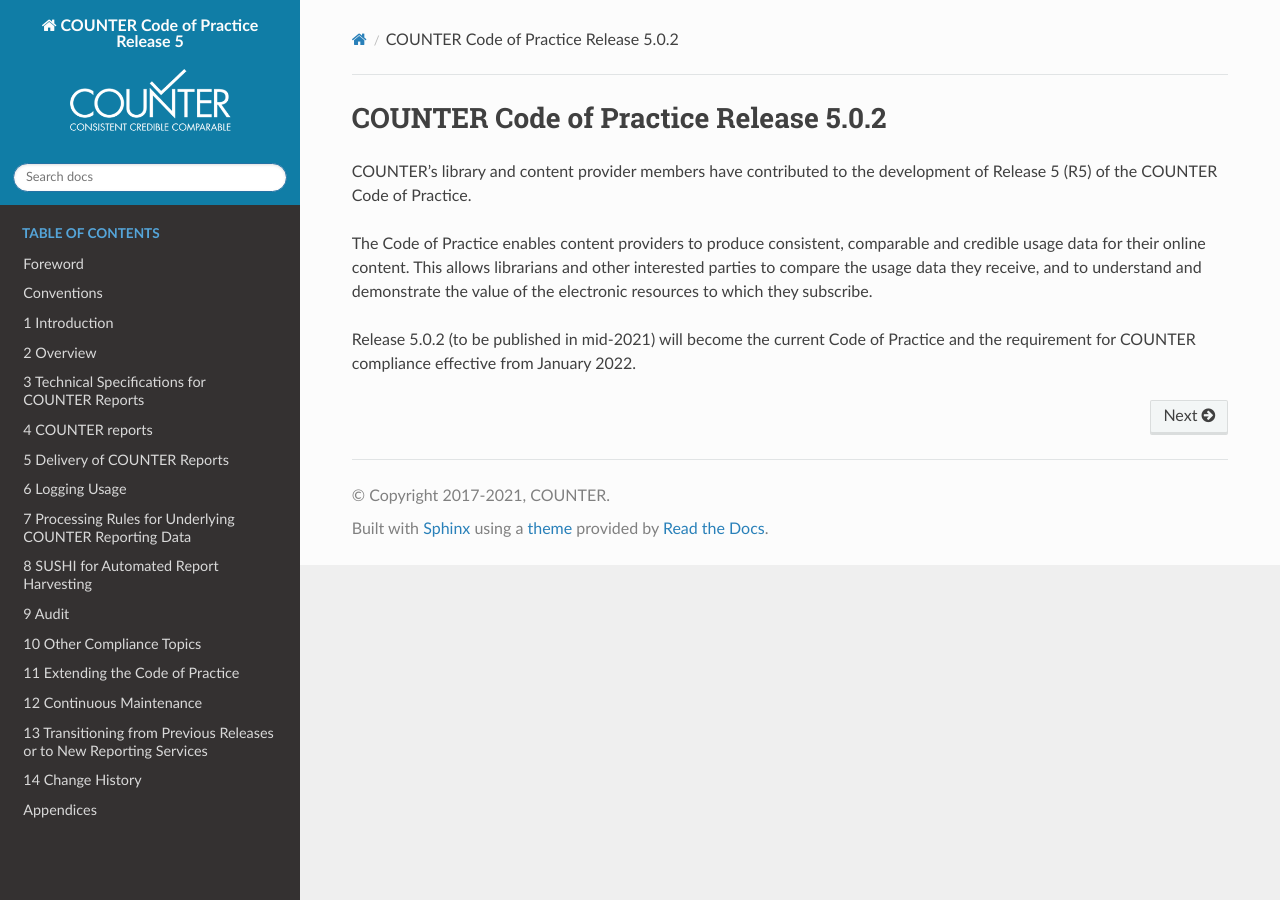
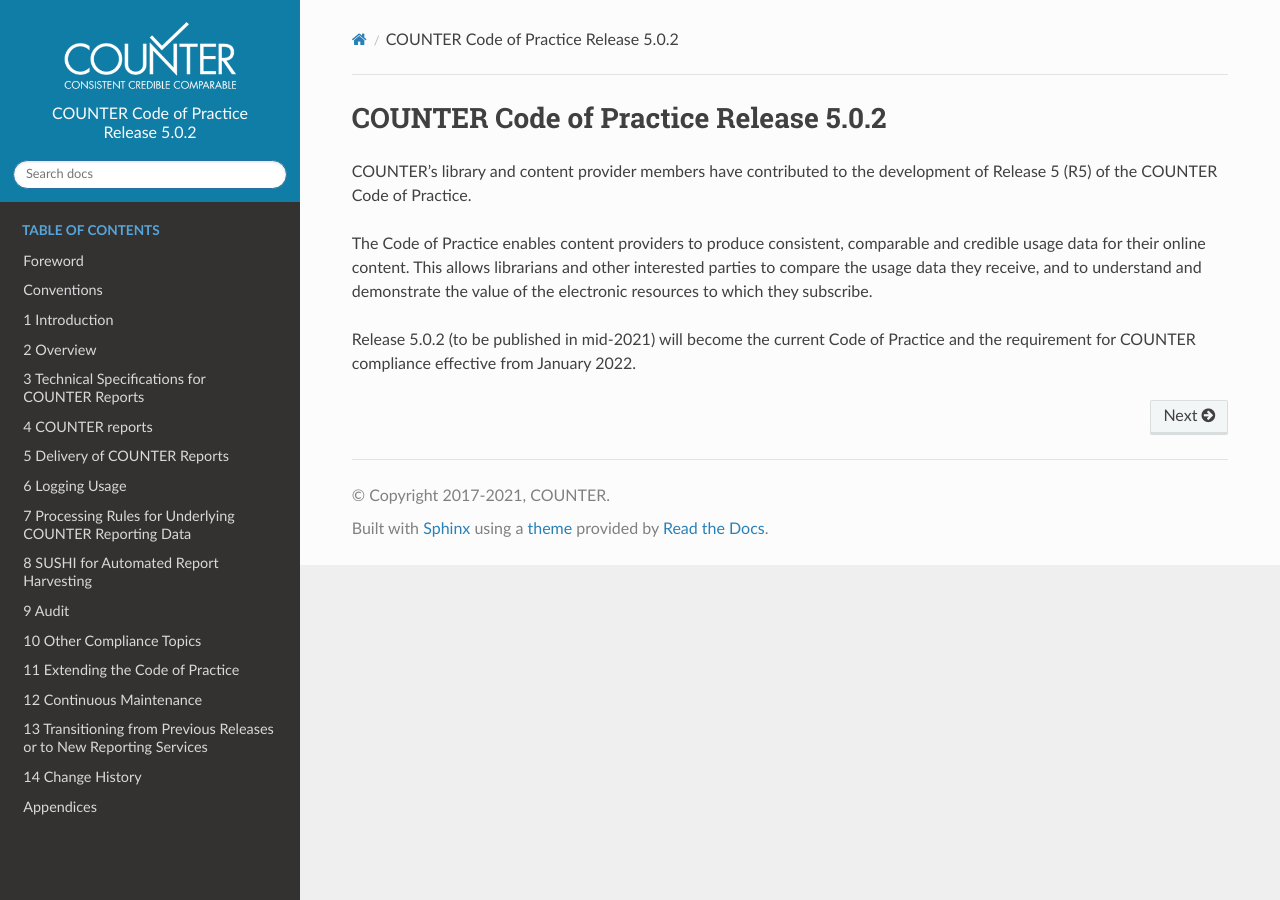
Before and after one commit to Project-Counter/cop5, a Sphinx documentation site: the page built from source/index.rst, in a window 1280 px wide. Built offline with Sphinx 7.4.7 and the Read the Docs theme 2.0.0, drawn with Linux system fonts in a browser that asks for light colours.

Commit message:
Update title and logo layout for HTML version

```diff
--- a/source/_static/css/custom.css
+++ b/source/_static/css/custom.css
@@ -6,7 +6,13 @@
 }
 
 .wy-side-nav-search .wy-dropdown > a img.logo, .wy-side-nav-search > a img.logo {
-    max-width: 70% !important;
+    max-width: 75% !important;
+}
+
+.wy-side-nav-search .wy-dropdown > a::after, .wy-side-nav-search > a::after {
+    content: "COUNTER Code of Practice\ARelease 5.0.2";
+    white-space: pre;
+    font-weight: 400;
 }
 
 .wy-nav-content {
--- a/source/conf.py
+++ b/source/conf.py
@@ -109,6 +109,7 @@
 #
 html_theme_options = {
     'navigation_depth': 3,
+    'logo_only': True,
     'display_version': False
 }
 
```
